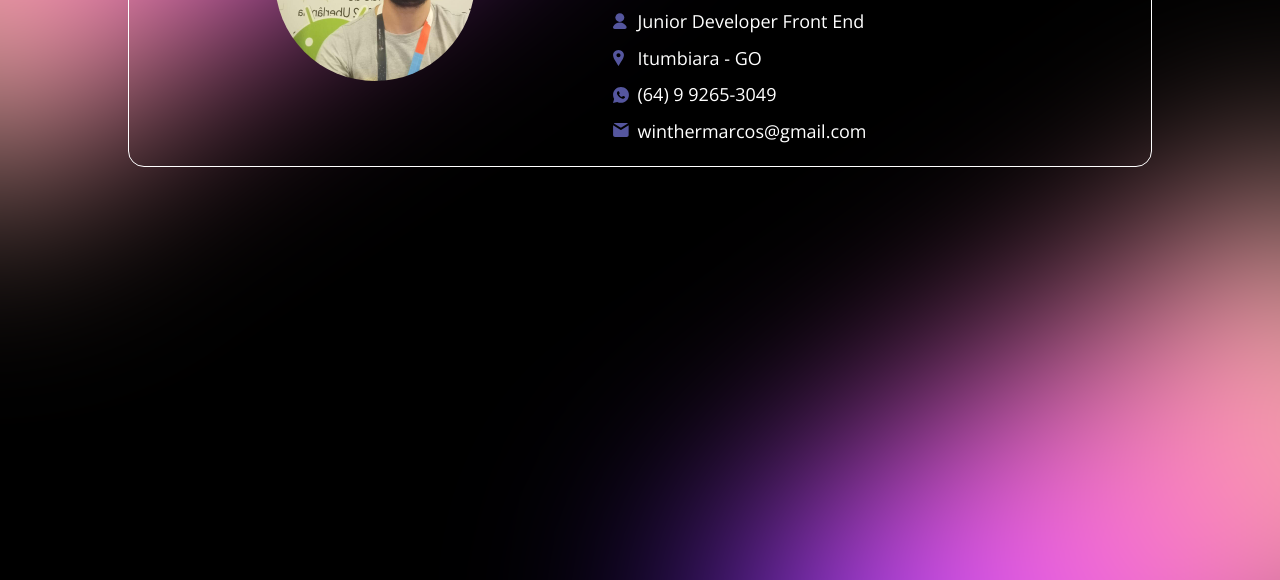
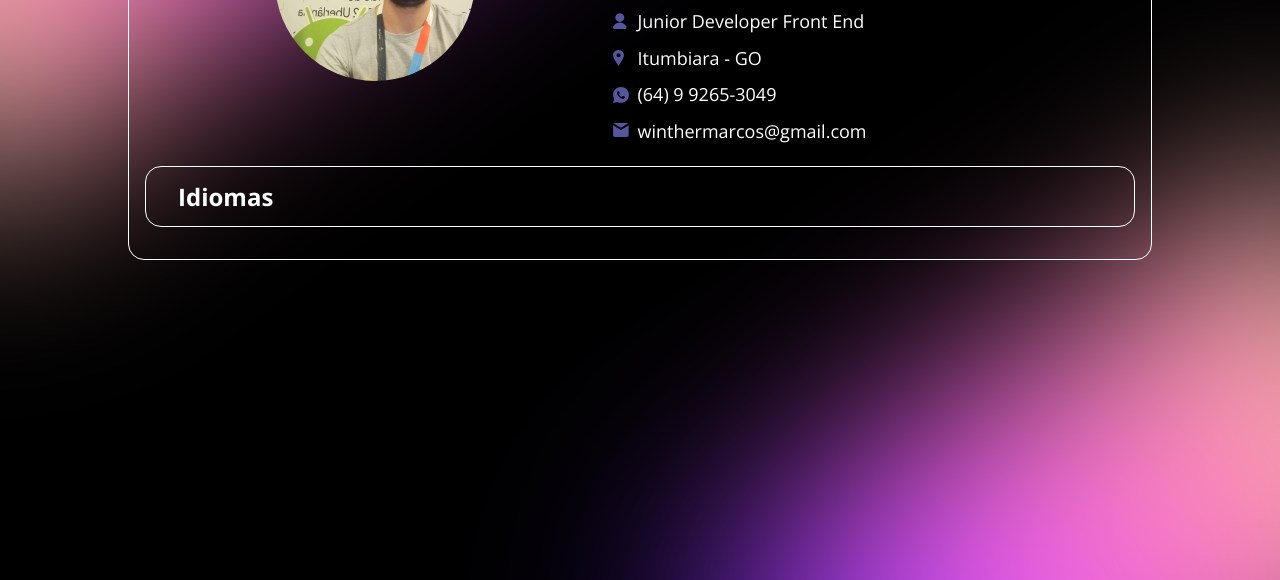
Before and after one commit to MarcosWinther/project-portfolio-html-css-js, a plain HTML site: page index.html in a window 1280 px wide. Shown: the part 220-800 px from the top of the page. Drawn offline with nearby package versions, Linux system fonts and the light colour scheme.

Commit message:
Desenvolvendo a estrutura do acordeon - parte 1

```diff
--- /dev/null
+++ b/assets/css/acordeon.css
@@ -0,0 +1,25 @@
+.acordeon {
+   display: flex;
+   flex-direction: column;
+   width: 100%;
+   margin: 1rem 0;
+   border: 1px solid #fff;
+   border-radius: 1rem;
+}
+
+.acordeon .trigger {
+   display: flex;
+   flex-direction: row;
+   justify-content: space-between;
+   align-items: center;
+   font-size: 1.5rem;
+   font-weight: 700;
+   padding: 1rem 2rem;
+   background-color: transparent;
+   color: #fff;
+   border: none;
+}
+
+.acordeon .content {
+   display: none;
+}
--- a/index.html
+++ b/index.html
@@ -15,6 +15,7 @@
       <!-- CSS -->
       <link rel="stylesheet" href="assets/css/global.css">
       <link rel="stylesheet" href="assets/css/header.css">
+      <link rel="stylesheet" href="assets/css/acordeon.css">
    </head>
 
    <body class="background">
@@ -35,8 +36,20 @@
                <p class="phone">(64) 9 9265-3049</p>
                <p class="email">winthermarcos@gmail.com</p>
             </div>
+         </header>
 
-         </header>
+         <section class="acordeon">
+            <button class="trigger">
+               Idiomas
+            </button>
+
+            <div class="content">
+               <ul>
+                  <li>Português</li>
+                  <li>Inglês</li>
+               </ul>
+            </div>
+         </section>
       </div>
    </body>
 </html>
```
